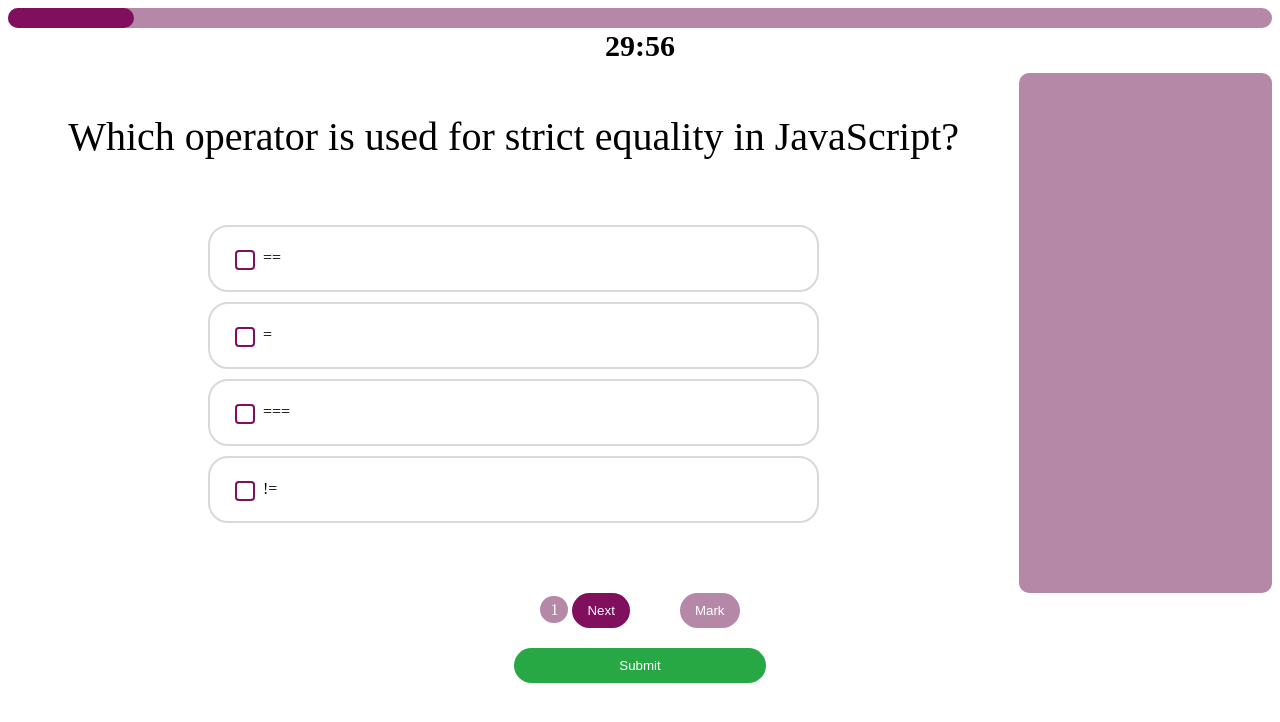
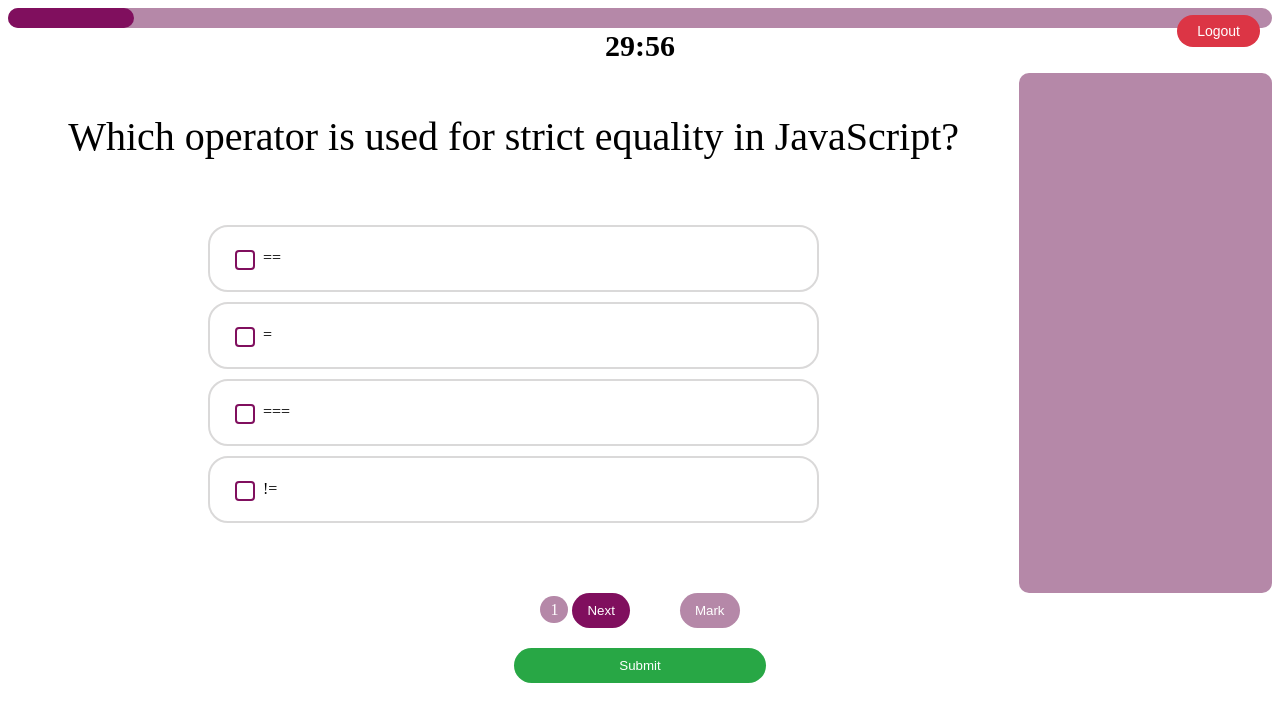
Before and after one commit to Maram-ghozal/Exam-System, a plain HTML site: page exam.html in a window 1280 px wide. Drawn offline with Linux system fonts and the light colour scheme; sample sign-in values are in the browser's storage.

Commit message:
add Logout button

```diff
--- a/exam.html
+++ b/exam.html
@@ -153,10 +153,24 @@
             font-size: 30px;
             font-weight: bold;
         }
+
+        .logoutBtn {
+            position: fixed;
+            top: 15px;
+            right: 20px;
+            border: none;
+            padding: 8px 20px;
+            border-radius: 20px;
+            background-color: #dc3545;
+            color: white;
+            cursor: pointer;
+            font-size: 14px;
+        }
     </style>
 </head>
 
 <body>
+    <button class="logoutBtn" onclick="logout()">Logout</button>
     <progress class="progress" value="1" max="10"></progress>
     <div class="timer-container">
         <span class="timer">30:00</span>
--- a/exam.js
+++ b/exam.js
@@ -127,3 +127,11 @@
     localStorage.setItem("examTotal", questions.length);
     window.location.replace("grades.html");
 })
+
+function logout() {
+    clearInterval(timer);
+    localStorage.removeItem("currentUser");
+    localStorage.removeItem("examScore");
+    localStorage.removeItem("examTotal");
+    window.location.href = "index.html";
+}
```
